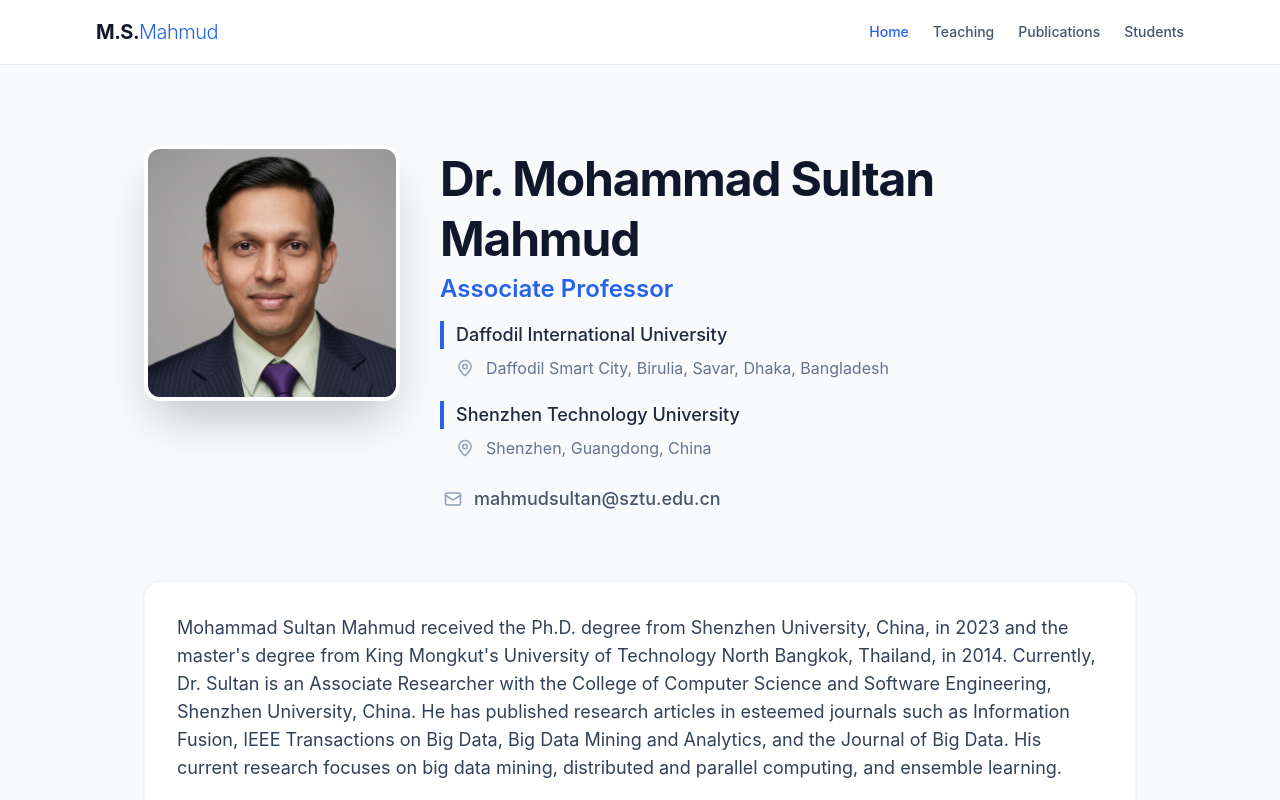
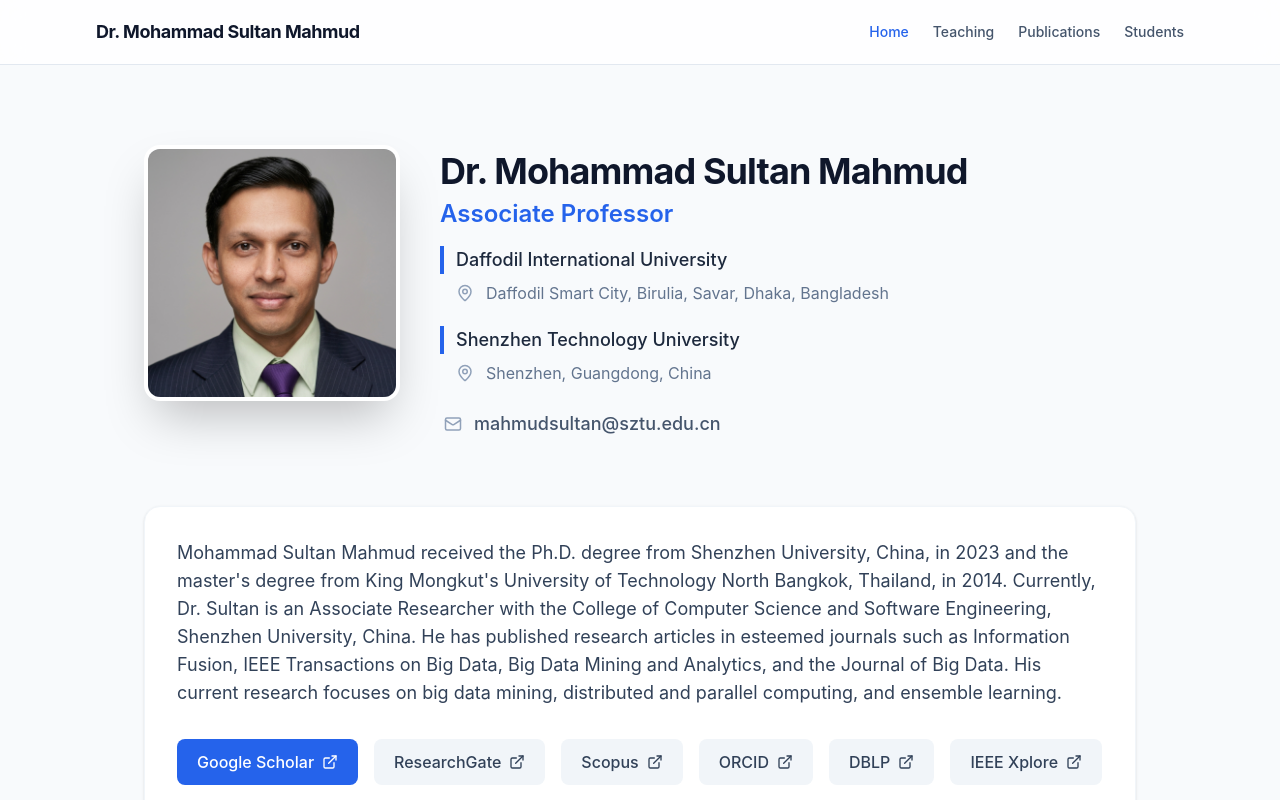
Before and after one commit to never-12345/academic-portfolio, a React (Vite) app: page / in a window 1280 px wide. Shown: the top 800 px of the page. Built offline with nearby package versions, Linux system fonts and the light colour scheme.

Commit message:
style: remove M.S. Mahmud branding and make name font smaller

```diff
--- a/src/components/Navbar.tsx
+++ b/src/components/Navbar.tsx
@@ -1,6 +1,7 @@
 import { Link, useLocation } from 'react-router-dom';
 import { Menu, X, Users, GraduationCap, FileText, BookOpen } from 'lucide-react';
 import { useState } from 'react';
+import { profileData } from '../data/content';
 import clsx from 'clsx';
 
 const navItems = [
@@ -18,8 +19,8 @@ export function Navbar() {
     <nav className="sticky top-0 z-50 w-full bg-white/80 backdrop-blur-md border-b border-slate-200">
       <div className="max-w-6xl mx-auto px-4 md:px-8">
         <div className="flex justify-between items-center h-16">
-          <Link to="/" className="text-xl font-bold tracking-tight text-primary">
-            M.S.<span className="text-accent font-light">Mahmud</span>
+          <Link to="/" className="text-lg font-bold tracking-tight text-slate-900 hover:text-accent transition-colors">
+            {profileData.name}
           </Link>
 
           {/* Desktop Nav */}
--- a/src/pages/Home.tsx
+++ b/src/pages/Home.tsx
@@ -25,7 +25,7 @@ export function Home() {
             animate={{ opacity: 1, y: 0 }}
             transition={{ duration: 0.5, delay: 0.1 }}
           >
-            <h1 className="text-4xl md:text-5xl font-bold text-slate-900 tracking-tight leading-tight">{profileData.name}</h1>
+            <h1 className="text-3xl md:text-4xl font-bold text-slate-900 tracking-tight leading-tight">{profileData.name}</h1>
             <p className="text-xl md:text-2xl text-accent font-semibold mt-1">{profileData.title}</p>
           </motion.div>
 
```
